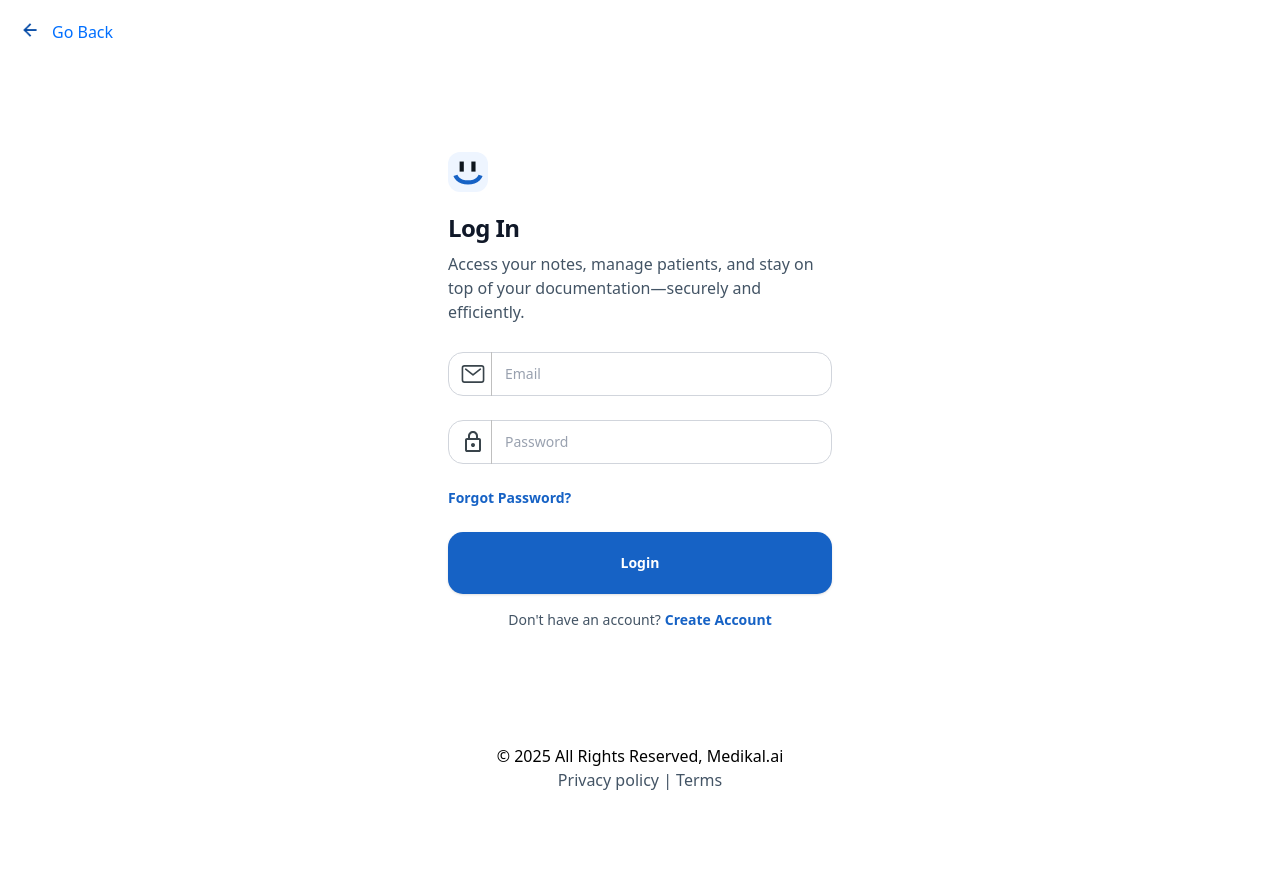
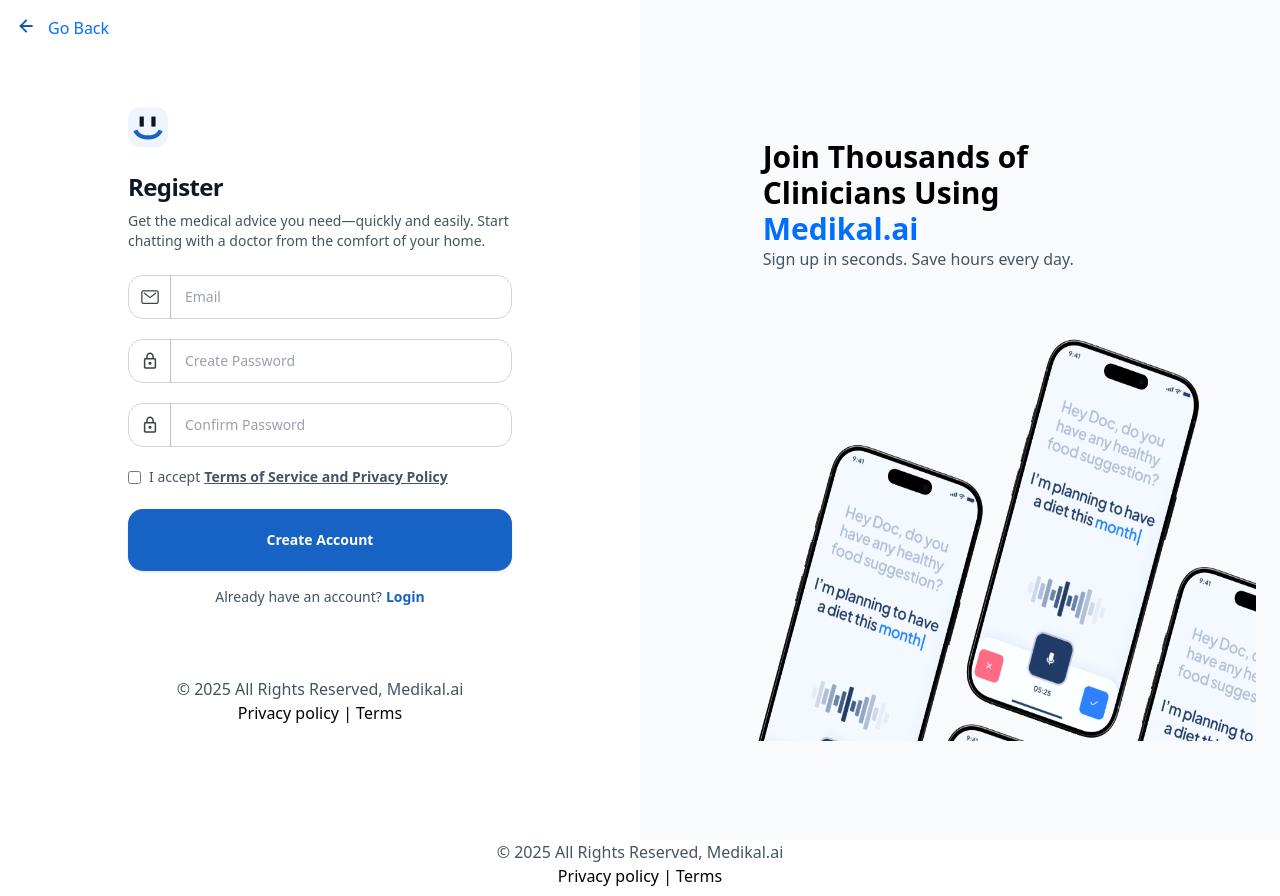
Before and after one commit to prafullvyas272/react-design-repo, a React (Vite) app: page / in a window 1280 px wide. Before the commit the page ends 800 px from the top, so only its background shows below. Built offline with nearby package versions, Linux system fonts and the light colour scheme; a web font is replaced by a local one.

Commit message:
small css change

```diff
--- a/src/Components/Footer/Footer.jsx
+++ b/src/Components/Footer/Footer.jsx
@@ -3,10 +3,10 @@
 const Footer = () => {
   return (
     <div className='text-center mb-2 border-t-gray-900'>
-      &copy; 2025 All Rights Reserved, Medikal.ai
       <p>
+        &copy; 2025 All Rights Reserved, Medikal.ai
+      </p>
         Privacy policy | Terms
-      </p>
     </div>
   )
 }
--- a/src/Components/Pages/Login/Login.tsx
+++ b/src/Components/Pages/Login/Login.tsx
@@ -3,10 +3,10 @@
 export default function Login() {
   return (
     <>
-      {/* Update your template: <html class="h-full bg-white"> <body class="h-full"> */}
-      <p className="m-5 flex logo-text">
-          <img src="/assets/arrow.png" className="w-5 h-5 mr-3" />
-          Go Back
+
+      <p className="m-5 flex logo-text ">
+          <img src="/assets/arrow.png" className=" mr-3" />
+          <span >Go Back</span>
         </p>
       <div className="flex min-h-full flex-1 flex-col justify-center px-6 py-12 lg:px-8">
         <div className="sm:mx-auto sm:w-full sm:max-w-sm">
--- a/src/index.css
+++ b/src/index.css
@@ -31,7 +31,9 @@
   height: 60;
   gap: 16px;
   border-radius: 15px;
+
   padding-top: 11px;
+  /* padding-left: 18px; */
   padding-right: 18px;
   padding-bottom: 11px;
   border-width: 1px;
@@ -61,7 +63,7 @@
 .login-icons,
 .register-icons {
   border-right: 1px solid rgb(191, 191, 191);
-  padding-right: 5px;
+  padding-right: 10px;
   /* Space before the border */
 
 }
--- a/src/router/Router.jsx
+++ b/src/router/Router.jsx
@@ -15,7 +15,7 @@
       <Route path="/contact" element={<div>Contact Page</div>} /> */}
       {/* Optionally, redirect /login to root if needed */}
       {/* <Route path="/login" element={<Login />} /> */}
-      <Route path="/" element={<LoginPage />} />
+      <Route path="/" element={<Register />} />
       <Route path="/login" element={<LoginPage />} />
       <Route path="/reset-password" element={<ResetPassword />} />
       <Route path="/register" element={<Register />} />
```
